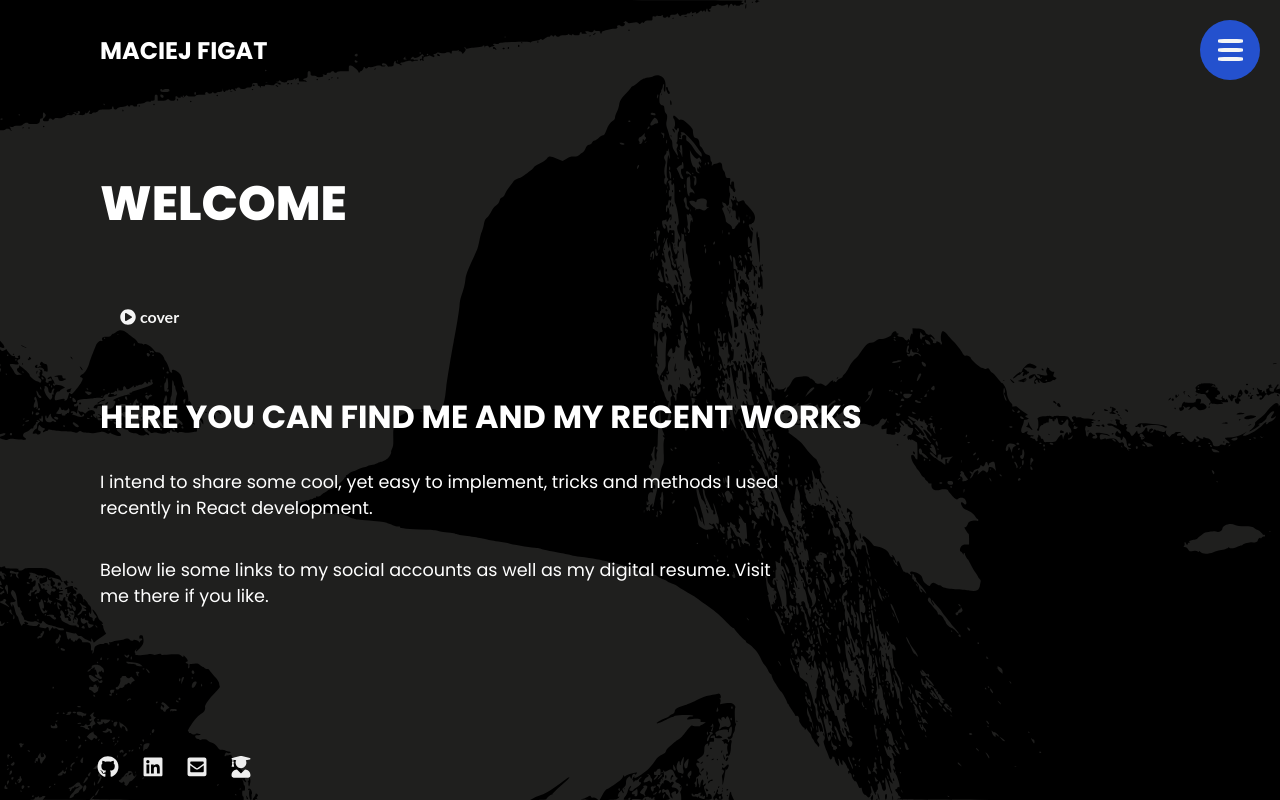
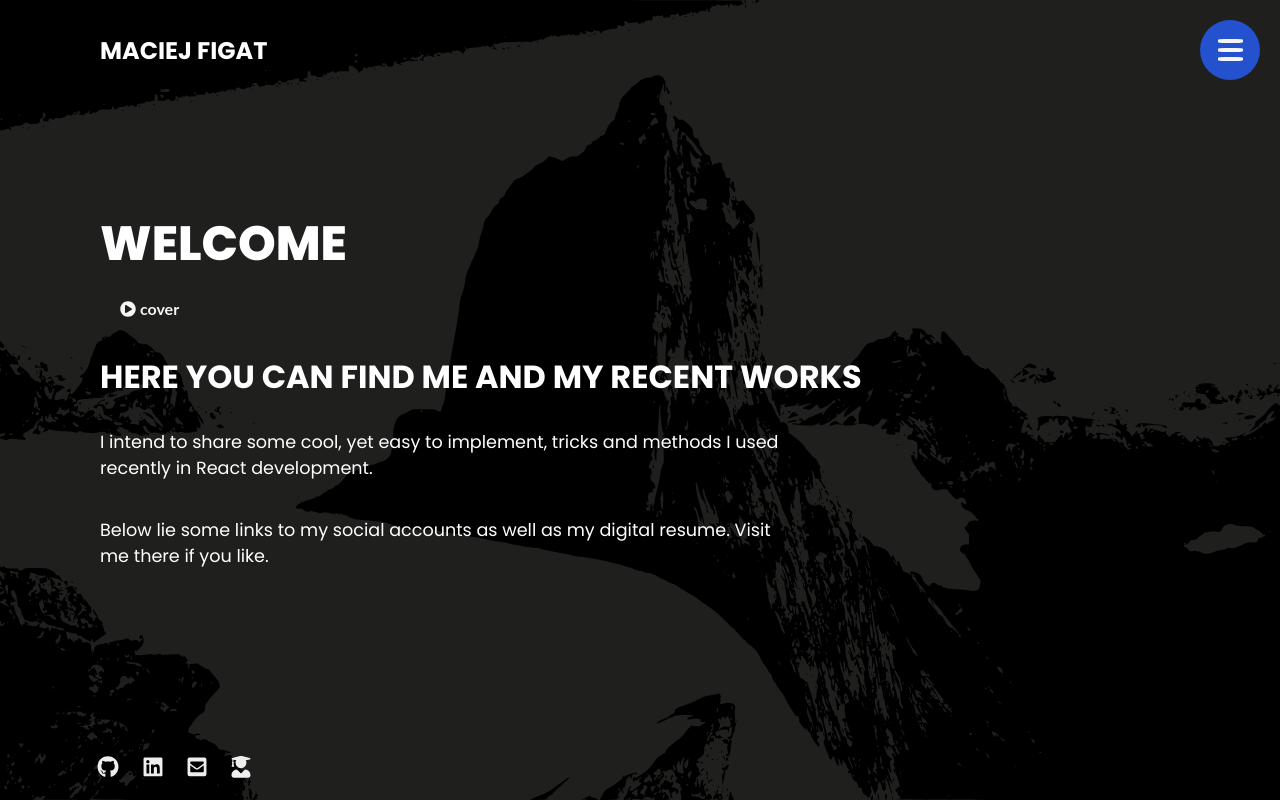
Before and after one commit to MaciejFigat/videoCover, a React (Create React App) app in the folder frontend/: page / in a window 1280 px wide. Built offline with nearby package versions, Linux system fonts and the light colour scheme.

Commit message:
minor corrections

```diff
--- a/frontend/src/screens/Home.js
+++ b/frontend/src/screens/Home.js
@@ -51,7 +51,7 @@ const Home = () => {
 
           <div className={`text ${menuOpen}`}>
             <h2>Welcome </h2>
-            <h3>
+            <h4>
               {videoOn === true ? (
                 <button className='button-play' onClick={videoHandler}>
                   <FontAwesomeIcon icon={faPauseCircle} /> cover
@@ -61,7 +61,7 @@ const Home = () => {
                   <FontAwesomeIcon icon={faPlayCircle} /> cover
                 </button>
               )}
-            </h3>
+            </h4>
             <h3>Here you can find me and my recent works</h3>
             <p>
               I intend to share some cool, yet easy to implement, tricks and
--- a/frontend/src/styles/Home.scss
+++ b/frontend/src/styles/Home.scss
@@ -217,7 +217,7 @@
     line-height: 1em;
     text-transform: uppercase;
     padding-bottom: 1rem;
-    padding-top: 3rem;
+    padding-top: 2rem;
     @media(max-width: 798px) {
         font-size: 1.5em;
         font-weight: 600;
```
